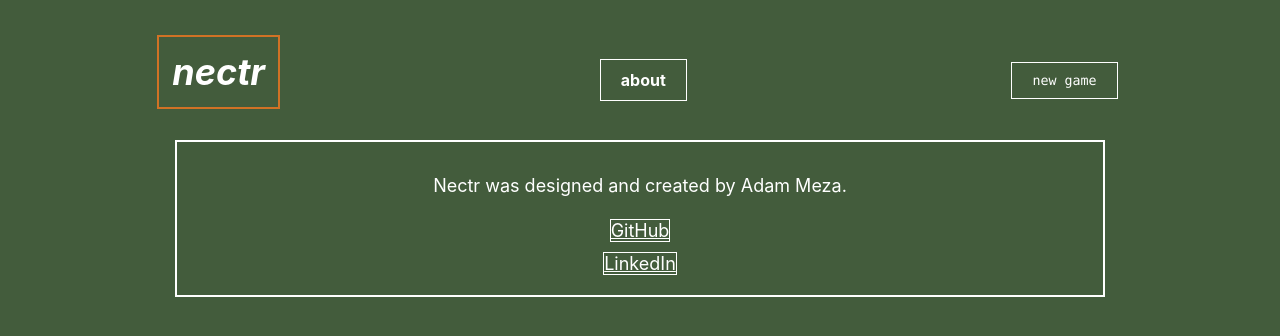
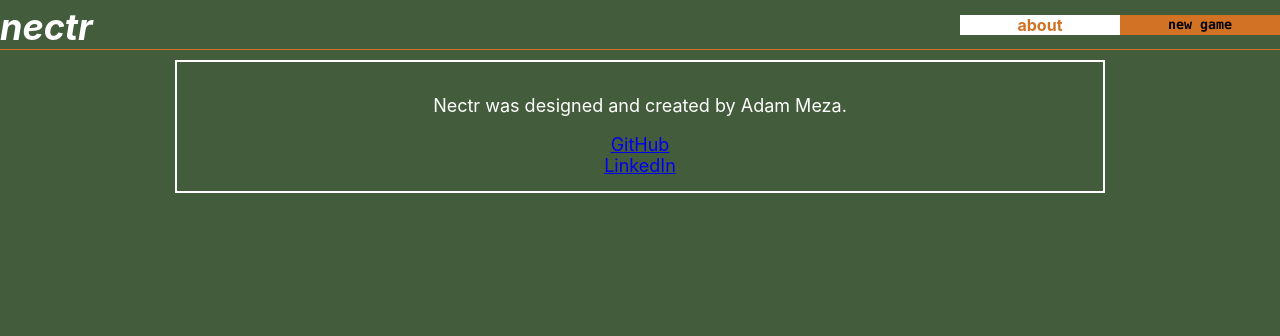
Before and after one commit to Adam-Meza/nectr-app, a React (Create React App) app: page /about in a window 1280 px wide. Shown: the top 336 px of the page. Built offline with nearby package versions, Linux system fonts and the light colour scheme; no server answers.

Commit message:
restyled header

```diff
--- a/src/components/About/About.css
+++ b/src/components/About/About.css
@@ -1,4 +1,4 @@
-.about {
+.about-info {
   display: flex;
   flex-direction: column;
   font-size: 18px;
--- a/src/components/About/About.tsx
+++ b/src/components/About/About.tsx
@@ -3,7 +3,7 @@ import './About.css'
 
 export const About : React.FC = () => {
   return (
-    <div className='about'>
+    <div className='about-info'>
       <p> Nectr was designed and created by Adam Meza.</p>
       <a href="https://github.com/adam-meza" className="nav-link">GitHub</a>
       <a href="https://www.linkedin.com/in/adam-meza/" className="nav-link" >LinkedIn</a>
--- a/src/components/App/App.css
+++ b/src/components/App/App.css
@@ -73,6 +73,8 @@ button :active {
 }
 
 @media (max-width : 1000px) {
+
+/* main */
   .home-display {
     width: 100%;
     height: 100%;
@@ -88,6 +90,8 @@ button :active {
     margin-top:5px;
     justify-content: flex-start;
   }
+
+  /*gameboard*/
 
   .button-container {
     justify-content: center;
@@ -106,6 +110,8 @@ button :active {
     margin: 10px
   }
 
+  /* stuff related to the */
+
   aside {
     align-items: center;
     justify-content: center;
@@ -117,15 +123,24 @@ button :active {
     margin: 0px 20px 0px 0px;
   };
 
-  .link-container {
-    width: 50%;
-    justify-content: center;
-  };
-
   .current-guess {
     margin-bottom: 10px
   };
 
+  .definition {
+    min-height: 150px;
+  }
+
+  .scoreboard {
+    min-height: 100px;
+  }
+
+/* related to the header */
+
+  .link-container {
+    /* width: 50%;
+    justify-content: center; */
+  };
 
   .link.active {
     padding: 5px;
@@ -133,13 +148,11 @@ button :active {
 
   .title {
     font-size: 24px;
-    padding: 5px;
+    margin-left: 10px;
   }
 
   .header {
-    padding-top: 5px;
-    align-items:flex-start;
-    justify-content: space-evenly;
+    align-items:flex-end;
     height: 7%
   };
 
@@ -151,14 +164,6 @@ button :active {
     margin: 0px;
   }
 
-  .definition {
-    min-height: 150px;
-  }
-
-  .scoreboard {
-    min-height: 100px;
-  }
-
   .nav-link {
     padding: 4px 8px;
     font-size: 14px;
--- a/src/components/Boardpiece/Boardpiece.css
+++ b/src/components/Boardpiece/Boardpiece.css
@@ -1,11 +1,11 @@
 .boardpiece {
   color:#6d4b1b;
   border: none;
-  width: 100px;
-  height: 100px;
+  width: 80px;
+  height: 80px;
   margin: 5px 4px;
   border-radius: 50%;
-  font-size: 30px;
+  font-size: 27px;
   transform: translateY(2px);
 }
 
--- a/src/components/ErrorMessage/error-message.css
+++ b/src/components/ErrorMessage/error-message.css
@@ -1,4 +1,4 @@
-.error-card, .about {
+.error-card, .about-info {
   border: 2px white solid;
   min-height: 40%;
   height: auto;
--- a/src/components/Gameboard/gameboard.css
+++ b/src/components/Gameboard/gameboard.css
@@ -11,7 +11,7 @@ main {
   flex-direction: column;
   justify-content: center;
   align-items: center;
-  height: 100%;
+  height: 99%;
 }
 
 .gameboard {
--- a/src/components/Header/Header.tsx
+++ b/src/components/Header/Header.tsx
@@ -9,9 +9,11 @@ interface HeaderProps {
 export const Header : React.FC<HeaderProps> = ({fetchData}) => {
   return (
     <header className="header">
-      <h1><em><NavLink className ="link title"to='/'>nectr</NavLink></em></h1>
-        <NavLink className ="link nav-link"to='/about'>about</NavLink>
-        <button onClick={() => fetchData() } className ="link nav-link">new game</button>
+      <h1><em><NavLink className =" title"to='/'>nectr</NavLink></em></h1>
+      <div className="link-container">
+        <NavLink className ="about"to='/about'>about</NavLink>
+        <button onClick={() => fetchData() } className ="new-game">new game</button>
+      </div>
     </header>
   )
 }
--- a/src/components/Header/header.css
+++ b/src/components/Header/header.css
@@ -1,45 +1,50 @@
 .header {
   display: flex;
   flex-direction: row;
-  justify-content: space-around;
+  justify-content: space-between;
   align-items: center;
   width: 100vw;
   height: 8%;
-  padding-top:30px
+  border-bottom: 1px solid #d17225;
 }
 
-.link {
-  background-color: #435c3c;
+.about, .title, .new-game {
   display: flex;
   justify-content: center;
   align-items: center;
+  font-weight: bold;
   text-decoration: none;
-  padding: 10px 20px 10px 20px;
-  width: auto;
-  height: auto;
+  border: none;
 }
 
-.link.active {
-  font-weight: bold;
-  text-decoration: none;
-  color: white;
+.about, .new-game {
+  width: 10rem
 }
 
-.title {
-  font-size: 36px;
-  padding: 13px;
-  border: 2px solid #d17225;
+.about {
+  background-color: white;
+  color: #d17225;
 }
 
-.nav-link {
-  color: white;
-  border: 1px white solid;
-  margin: 5px;
+.about:hover, .about:active{
+  background-color: lightgrey;
+}
+
+.new-game{
+  background-color: #d17225;
+}
+
+.title, h1 {
+  color:white;
+  margin: 0px;
+  font-size: 36px;
 }
 
 .link-container {
-  width:30%;
+  height: 100%;
+  width: 50%;
   display: flex;
   flex-direction: row;
-  justify-content: space-evenly;
+  align-content: flex-end;
+  justify-content: flex-end;
 }
```
Also changed, not shown: 1 other file (tests, documents, lock files or other folders).
